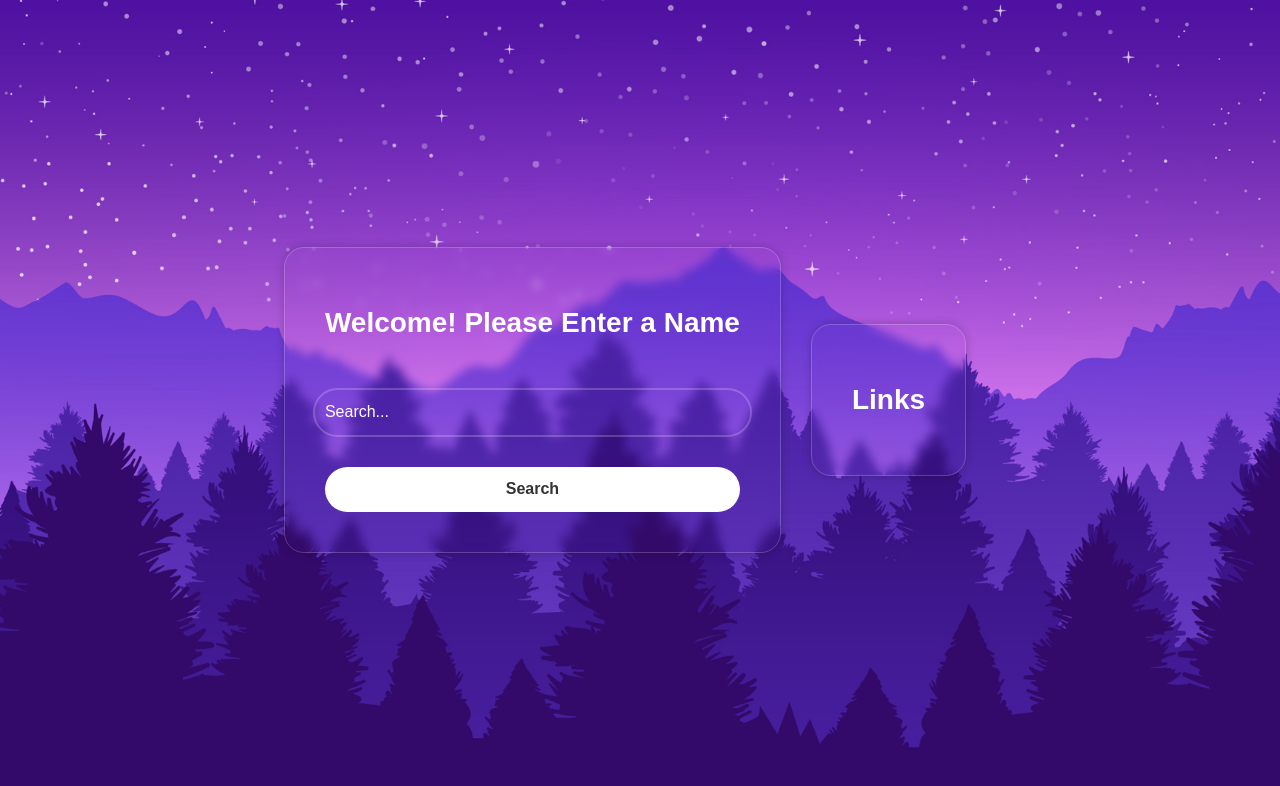
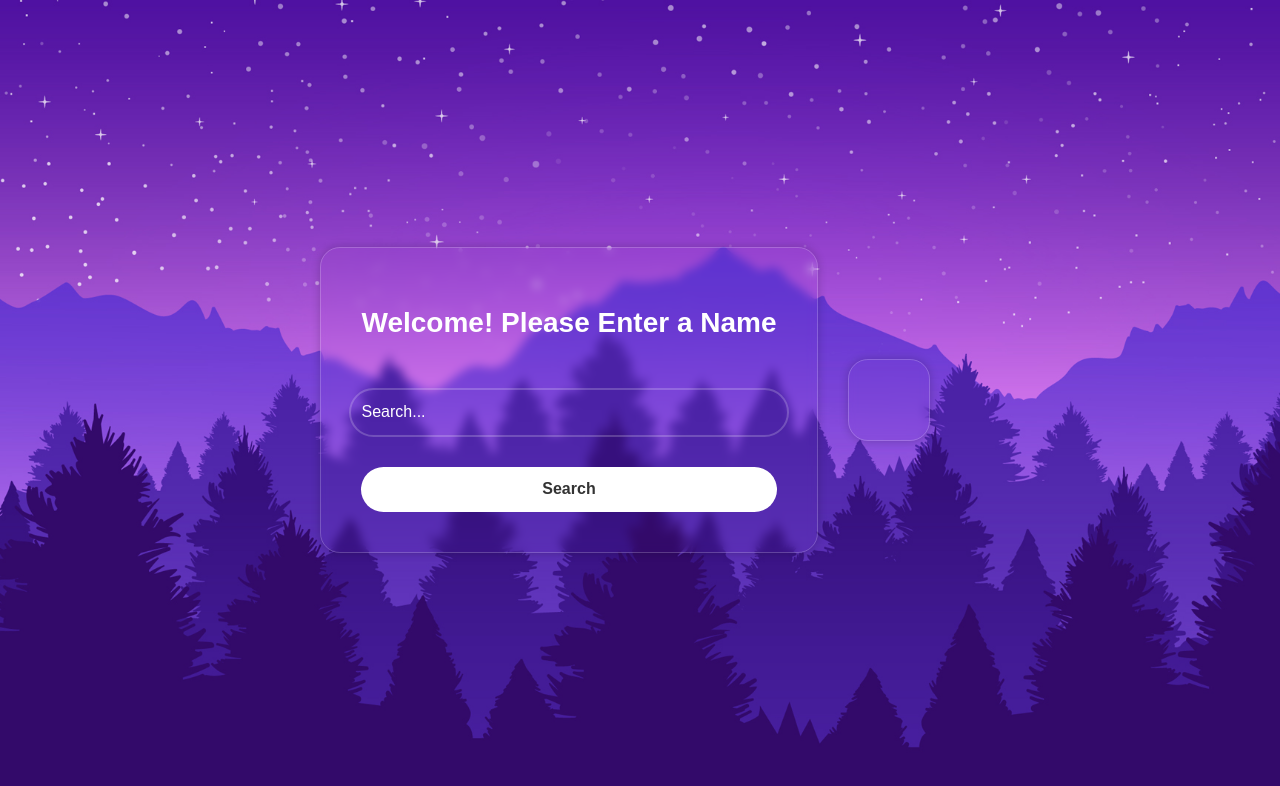
Before and after one commit to RomanNevmerzhytskyi/VU_EPP, a website: page public/index.html in a window 1280 px wide. Drawn offline with nearby package versions, Linux system fonts and the light colour scheme.

Commit message:
Update index.html

```diff
--- a/public/index.html
+++ b/public/index.html
@@ -15,7 +15,7 @@
         <input type="text" placeholder="Search..." name="search" class="container__input">
         <button class="container__button">Search</button>
     </div>
-    <div class="container__results"><h1 class="container__text">Links</h1></div>
+    <div class="container__results"></div>
 
     <!-- Updated script tag to include the defer attribute -->
     <script src="https://cdn.jsdelivr.net/npm/axios/dist/axios.min.js" defer></script>
```
